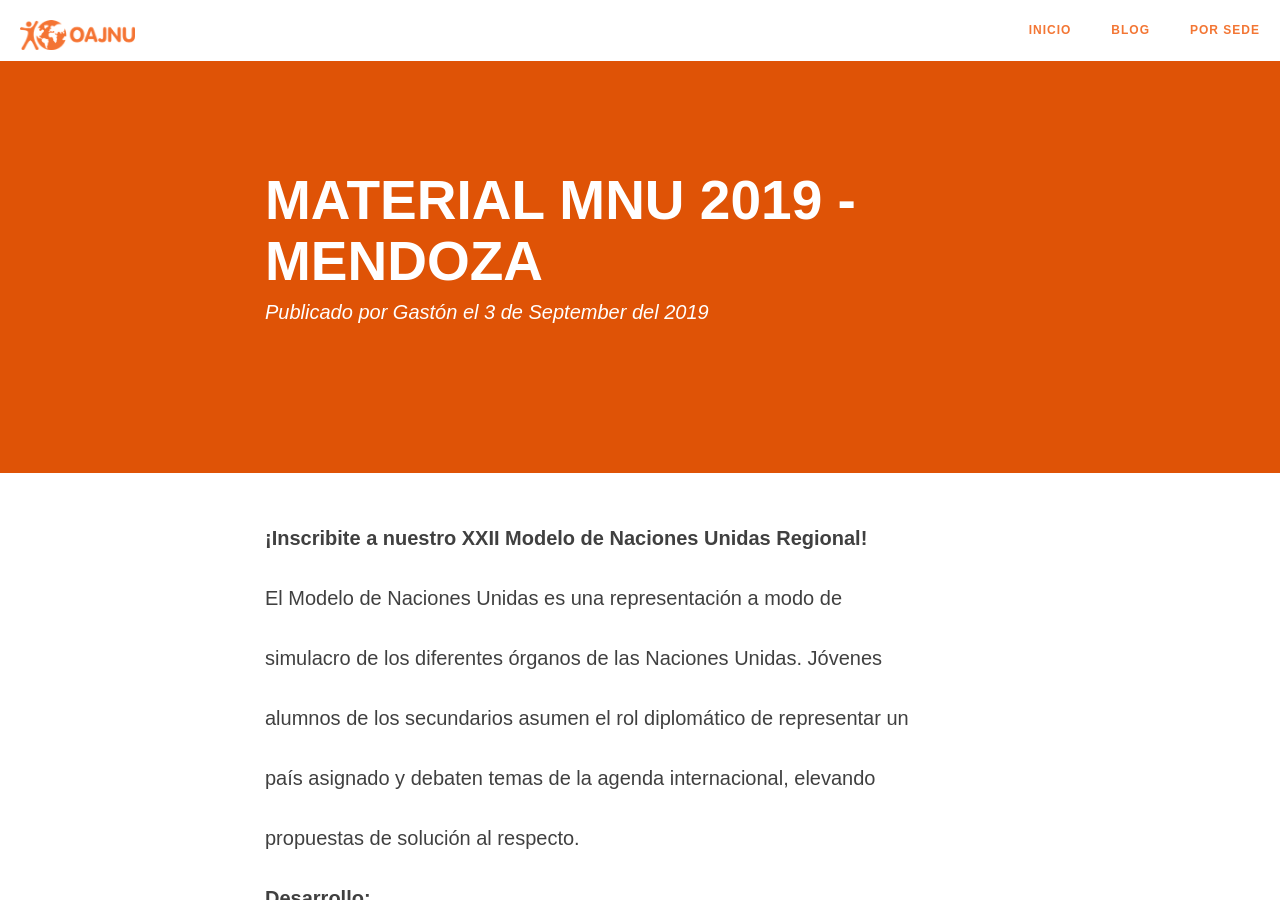
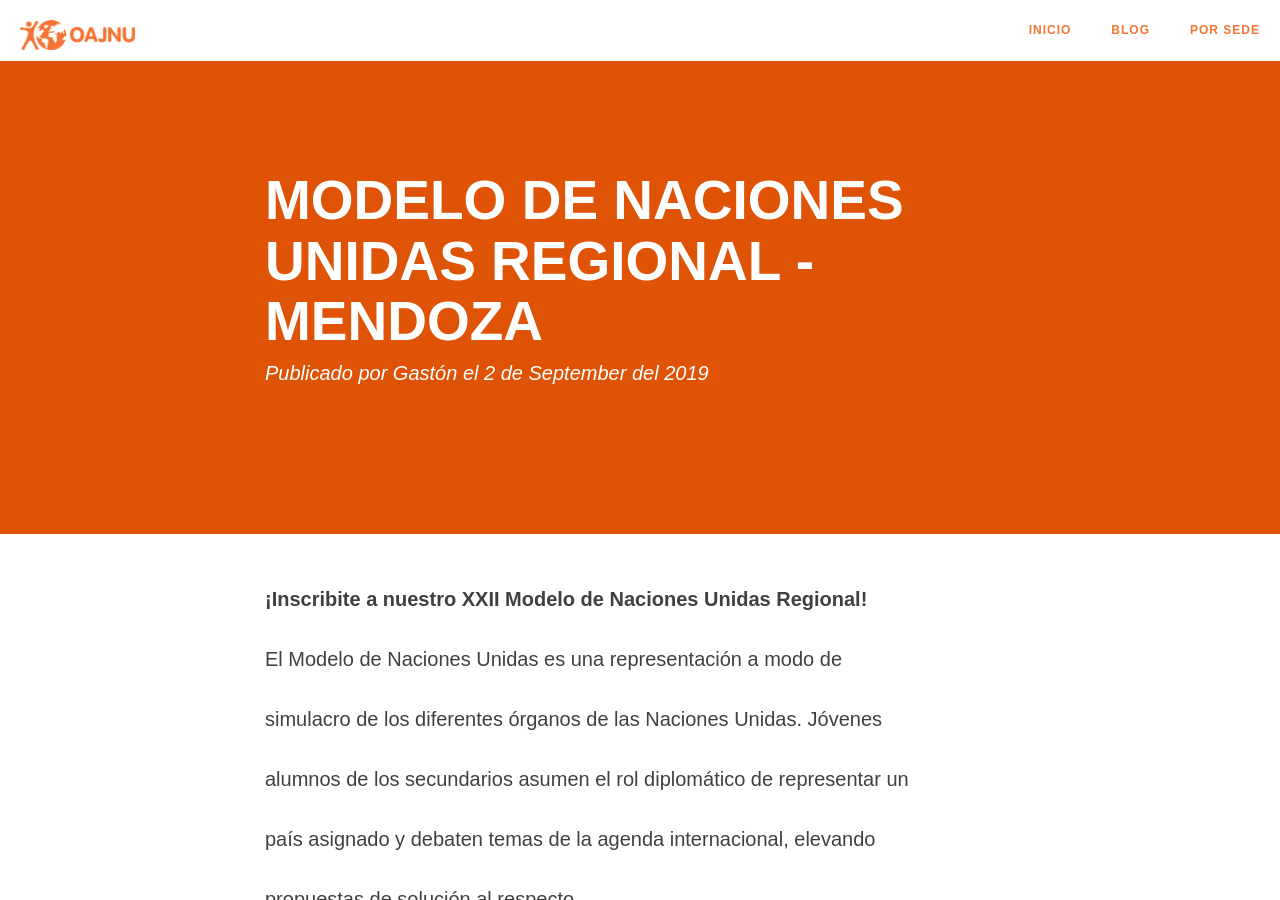
Before and after one commit to OAJNU/blog, a Jekyll site: the page built from _posts/2019-09-02-material-mnu-2019-mendoza.md, in a window 1280 px wide and 900 px high. Built offline with Jekyll 4.4.1, drawn with Linux system fonts in a browser that asks for light colours; nearby versions of some CDN libraries; a script that is not in the unit is left out.

Commit message:
Update Blog “2019-09-02-material-mnu-2019-mendoza”

```diff
--- a/_posts/2019-09-02-material-mnu-2019-mendoza.md
+++ b/_posts/2019-09-02-material-mnu-2019-mendoza.md
@@ -1,7 +1,7 @@
 ---
 layout: post
-title: MATERIAL MNU 2019 - MENDOZA
-date: 2019-09-03T01:20:20.550Z
+title: MODELO DE NACIONES UNIDAS REGIONAL - MENDOZA
+date: 2019-09-02T01:20:20.550Z
 tags: Mendoza
 author: Gastón
 published: true
```
